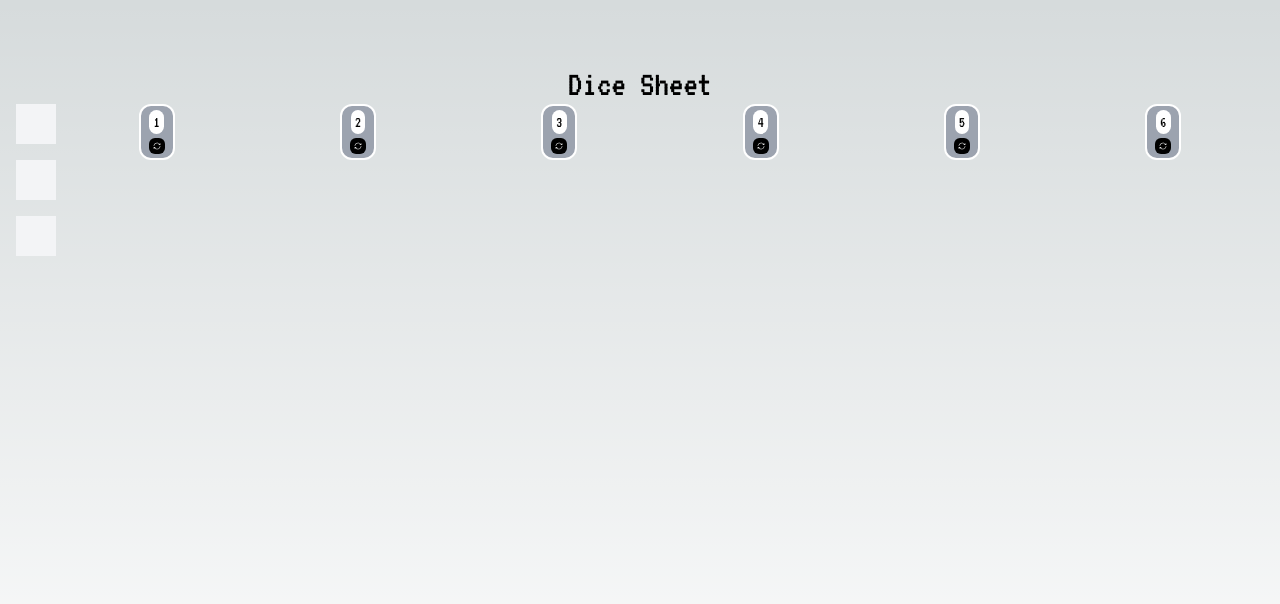
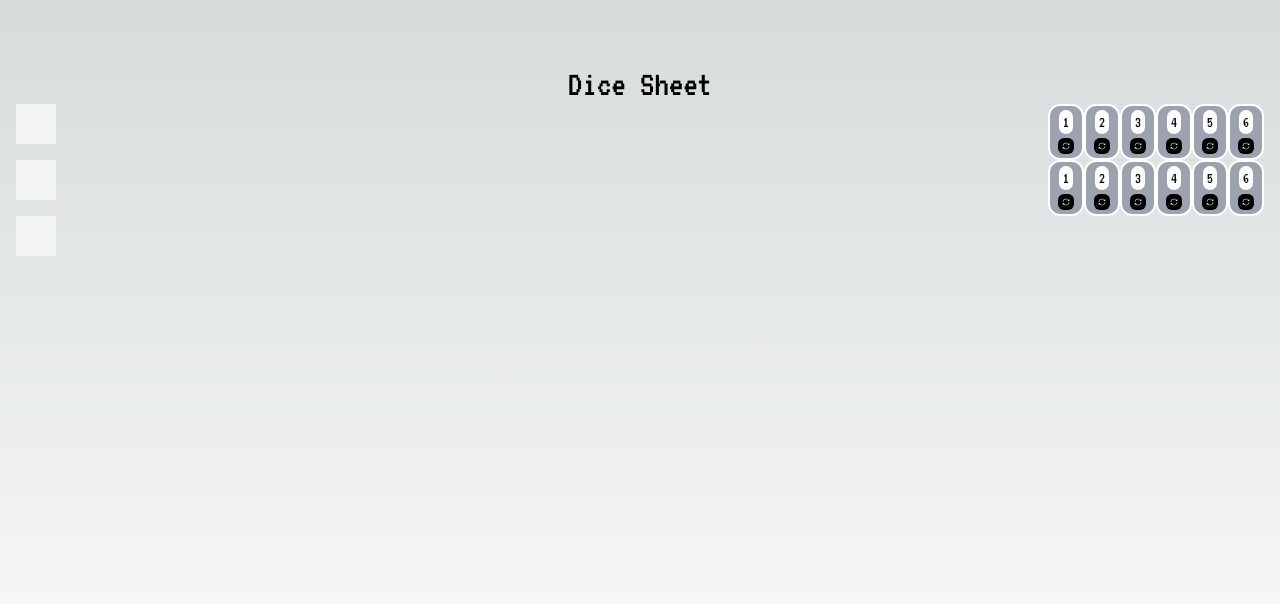
Before and after one commit to hagenbrandt/dice-sheet, a Next.js app: page / in a window 1280 px wide. Shown: the top 604 px of the page. Built offline with nearby package versions, Linux system fonts and the light colour scheme.

Commit message:
refactor: wrap checkboxGroup in section

```diff
--- a/src/app/components/CheckboxGroup.tsx
+++ b/src/app/components/CheckboxGroup.tsx
@@ -2,10 +2,14 @@
 
 export const CheckboxGroup = ({
   checkboxes,
+  variant = 'round',
 }: {
   checkboxes: CheckboxProps[];
-}) => {
-  return checkboxes.map((checkbox) => (
-    <Checkbox key={checkbox.name} {...checkbox} />
-  ));
-};
+  variant?: 'round' | 'bonus';
+}) => (
+  <section className='checkbox-group flex flex-row w-full justify-around'>
+    {checkboxes.map((checkbox) => (
+      <Checkbox key={checkbox.name} {...checkbox} />
+    ))}
+  </section>
+);
--- a/src/app/page.tsx
+++ b/src/app/page.tsx
@@ -11,9 +11,10 @@
           <button className='h-10 w-10 bg-gray-100'></button>
           <button className='h-10 w-10 bg-gray-100'></button>
         </section>
-        <section className='checkbox-group flex flex-row w-full justify-around'>
+        <div className='flex flex-col'>
           <CheckboxGroup checkboxes={roundGroup} />
-        </section>
+          <CheckboxGroup checkboxes={roundGroup} variant='bonus' />
+        </div>
       </div>
     </main>
   );
```
